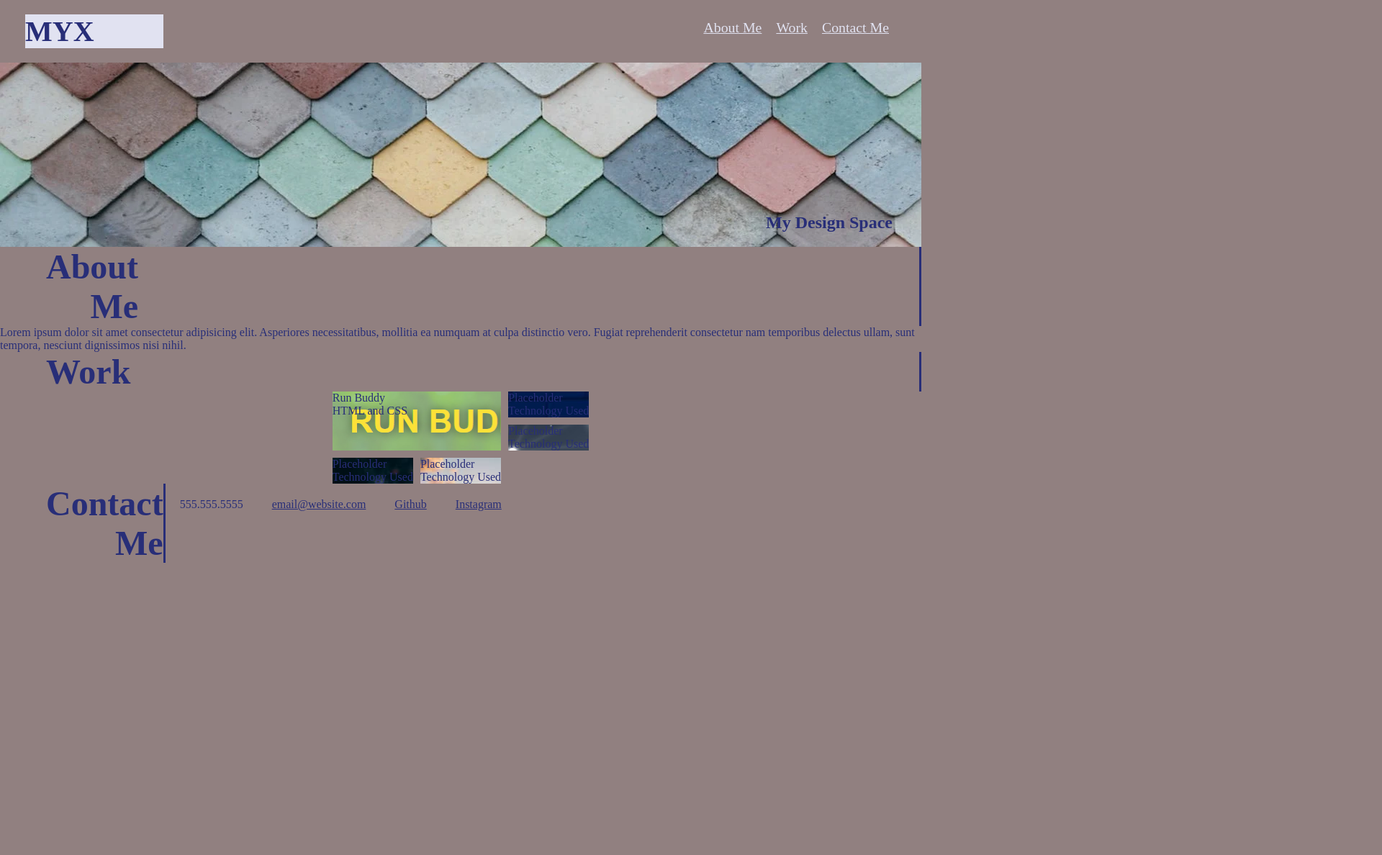
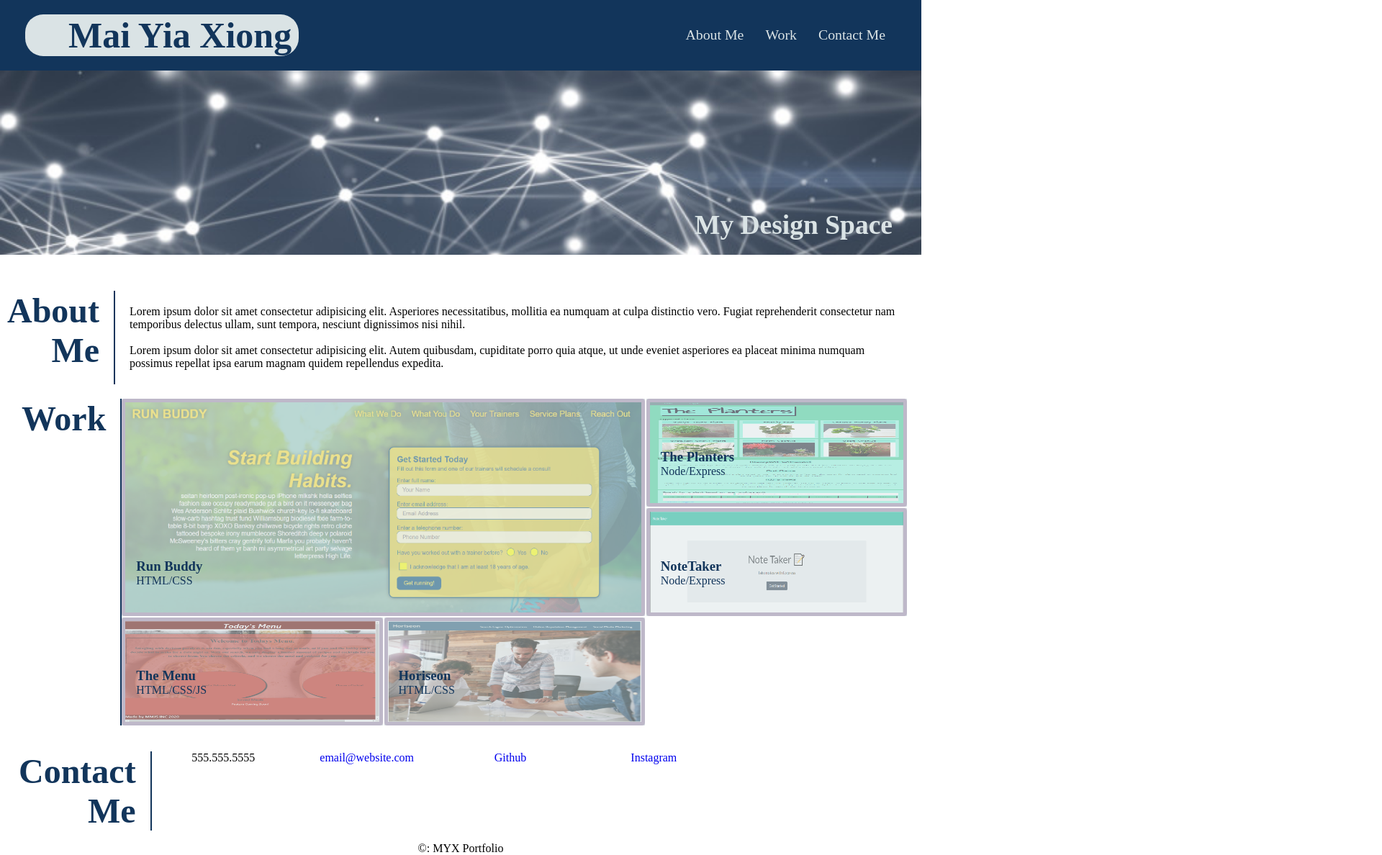
Before and after one commit to maiyiax/Portfolio-Challenge, a plain HTML site: page index.html in a window 1280 px wide. Shown: the top 1188 px of the page at 72% size, 1920 px wide, since content can reach past the window. Before the commit the page ends 800 px from the top, so only its background shows below. Drawn offline with Linux system fonts and the light colour scheme.

Commit message:
updated styling

```diff
--- a/assets/css/style.css
+++ b/assets/css/style.css
@@ -1,13 +1,17 @@
+:root {
+    --light: #dae3e5;
+    --dark: #12355b;
+    --filler: rgba(150, 122, 161, .8);
+}
+
 * {
     margin: 0;
     padding: 0;
     box-sizing: border-box;
-    background-color: #918080;
-    color: #282e78;
 }
 
-:root {
-    --header-background: #e1e2f1;
+a {
+    text-decoration: none;
 }
 
 /* Header Styles */
@@ -17,15 +21,12 @@ header {
     display: flex;
     flex-wrap: wrap;
     justify-content: space-between;
-    top: 0;
+    background-color: var(--dark);
 }
 
 header h1 {
-    margin: 0;
-    font-size: 40px;
-    font-weight: bold;
-    background-color: var(--header-background);
-    width: 15vw;
+    padding-left: 60px;
+    padding-right: 10px;
 }
 
 header nav {
@@ -35,20 +36,29 @@ header nav {
 header nav ul {
     display: flex;
     flex-wrap: wrap;
-    justify-content: space-between;
+    justify-content: flex-end;
     align-items: center;
     list-style: none;
 }
 
-header nav ul li a {
+header nav ul li {
     padding: 10px 10px;
     font-weight: lighter;
     font-size: 1.55vw;
-    color: var(--header-background);
 }
 
-.header-background {-
-    background-color: var(--header-background);
+header a {
+    color: var(--light);
+    padding: 5px;
+
+}
+
+.header-background {
+    font-size: 25px;
+    font-weight: bold;
+    background-color: var(--light);
+    color: var(--dark);
+    border-radius: 25px;
 }
 
 /* Header Styles End */
@@ -56,7 +66,8 @@ header nav ul li a {
 /* Hero Styles */
 
 .hero h2 {
-    background-image: url(../images/background.jpeg);
+    background-image: url(../images/hero-image.jpeg);
+    background-size: cover;
     display: flex;
     justify-content: flex-end;
     align-items: flex-end;
@@ -65,94 +76,117 @@ header nav ul li a {
 
 .header-background > h2 {
     padding: 20px 40px;
-    background-color: var(--background-color);
+    color: var(--light);
 }
 
 /* Hero Styles End */
 
-/* Body Elements */
+
+/* About Me Styles */
+
+.personal {
+    display: flex;
+    justify-content: space-between;
+    margin-top: 50px;
+}
+
+
+.personal-container {
+    display: grid;
+    grid-template-columns: 1fr repeat(4, 2fr);
+}
 
 .section-title {
     font-size: 32px;
-    border-right: 3px solid;
-    display: flex;
+    color: var(--dark);
+    border-right: 2px solid;
+    padding-right: 10px;
 }
 
 .section-title h2 {
-    word-wrap: break-word;
-    margin-left: 5vw;
+    margin: 0 10px;
     text-align: right;
 }
 
-
-/* About Me Styles */
-
-.personal {-
-    display: flex;
-    justify-content: space-between;
+.personal p {
+    padding: 20px;
+    grid-column: 2 / span 4;
 }
 
 /* Work Styles */
 
-.project-wrapper {
+.projects {
     display: flex;
+    margin: 20px;
+    justify-content: space-between;
+}
+
+.project-container {
     width: 100%;
+    display: flex;
     justify-content: center;
 }
 
-.project-container {
+.project-content {
+    display: flex;
+    flex-direction: column;
+    justify-content: flex-end;
+    background-color: var(--light);
+}
+.project-grids {
     display: grid;
-    grid-template-columns: repeat(3, 1fr);
-    grid-template-rows: repeat(3, 1fr);
-    column-gap: 10px;
-    row-gap: 10px;
-}
-
-.project-name {
-    background-color: var(--header-background);
-}
-
-.project-name.project-1 {
-    grid-column: span 2;
-    grid-row: span 2;
+    width: 100%;
+    grid-template-columns:repeat(3, 1fr);
+    grid-template-rows:repeat(3, 150px);
+    column-gap: 2px;
+    row-gap: 2px;
 }
 
 .project-1 {
-    background-image: url(../images/run-buddy.jpeg);
+    grid-column: 1 / span 2;
+    grid-row: 1 / span 2;
 }
 
-.project-2 {
-    background-image: url(../images/image-a.jpeg);
+.project-grids img {
+    height: 100%;
+    width: 100%;
+    opacity: .5;
+    transition: .5s;
+    border: 5px var(--filler) solid;
+    border-radius: 4px;
 }
 
-.project-3 {
-    background-image: url(../images/image-b.jpeg);
+.project-grids img:hover {
+    opacity: 1;
 }
 
-.project-4 {
-    background-image: url(../images/image-c.jpeg)
-}
-
-.project-5 {
-    background-image: url(../images/image-d.jpeg);
+.project-info {
+    position: absolute;
+    width: 100%;
+    padding: 20px;
+    color: var(--dark);
+    text-align: left;
+    margin-bottom: 20px;
 }
 
 /* Work Styles End */
 
 /* Contact Styles */
 
-.contacts {
-    display: flex;
+.contact-container {
+    display: grid;
+    padding: 1rem;
+    width: 80%;
+    grid-template-columns: 1fr repeat(4, 2fr);
 }
 
- .contact-info {
-     padding: 20px;
+.grid-item {
+    text-align: center;
+}
+
+ /* footer styles */
+
+ footer {
+     display: flex;
+     justify-content: center;
  }
-
- .contact-info ul {
-     list-style: none;
-     display: flex;
-     flex-wrap: wrap;
-     justify-content: space-around;
-     column-gap: 40px;
- }
--- a/index.html
+++ b/index.html
@@ -1,5 +1,6 @@
 <!DOCTYPE html>
 <html lang="eng">
+
 <head>
     <meta charset="UTF-8" />
     <meta name="viewport" content="width=device-width, initial-scale=1.0" />
@@ -8,15 +9,17 @@
 </head>
 
 <body>
-        <!-- navigation -->
     <header>
-            <div class="header-background">
+        <span class="header-background">
             <h1>
-                    MYX
+                Mai Yia Xiong
             </h1>
-            </div>
+        </span>
+
+        <!-- navigation bar -->
         <nav>
             <ul>
+                <!-- anchor elements -->
                 <li>
                     <a href="#about-me">About Me</a>
                 </li>
@@ -33,101 +36,129 @@
     <!-- hero section -->
 
     <section class="hero">
-            <div class="header-background">
+        <span class="header-background">
             <h2>My Design Space</h2>
-            </div>
+        </span>
     </section>
 
     <!-- about me section -->
 
     <section id="about-me" class="personal">
+        <div class="personal-container">
             <div class="section-title">
-                <h2>About <br />Me</h2>
+                <h2>About Me</h2>
             </div>
+
             <p>
-                    Lorem ipsum dolor sit amet consectetur adipisicing elit. Asperiores necessitatibus, mollitia ea numquam at culpa distinctio vero. Fugiat reprehenderit consectetur nam temporibus delectus ullam, sunt tempora, nesciunt dignissimos nisi nihil.
+                Lorem ipsum dolor sit amet consectetur adipisicing elit. Asperiores necessitatibus, mollitia ea numquam
+                at
+                culpa distinctio vero. Fugiat reprehenderit consectetur nam temporibus delectus ullam, sunt tempora,
+                nesciunt dignissimos nisi nihil.
+                <br>
+                <br>
+                Lorem ipsum dolor sit amet consectetur adipisicing elit. Autem quibusdam, cupiditate porro quia atque,
+                ut unde eveniet asperiores ea placeat minima numquam possimus repellat ipsa earum magnam quidem
+                repellendus expedita.
             </p>
+
+        </div>
     </section>
 
-        <!-- work section -->
+    <!-- work section/projects -->
 
     <!-- grid element -->
 
     <section id="work" class="projects">
 
-            <div class="section-title">
+        <div class="section-title work-title">
             <h2>Work</h2>
         </div>
 
-            <div class="project-wrapper">
         <div class="project-container">
 
-                    <div class="project-name project-1">
-                        Run Buddy
-                        <br />
-                        HTML and CSS
+            <div class="project-grids">
+
+                <a href="https://maiyiax.github.io/run-buddy/" target="_blank" class="project-1 project-content">
+                    <img src="./assets/images/run-buddy.jpeg" alt="Run Buddy Homepage">
+                    <div class="project-info">
+                        <h3>Run Buddy</h3>
+                        <p>HTML/CSS</p>
+                    </div>
+                </a>
+
+                <a href="https://blooming-brook-59963.herokuapp.com/" target="_blank" class="project-2 project-content">
+                    <img src="./assets/images/the-planters.png" alt="Planters Homepage">
+                    <div class="project-info">
+                        <h3>The Planters</h3>
+                        <p>Node/Express</p>
+                    </div>
+                </a>
+
+                <a href="https://morning-springs-52870.herokuapp.com/" target="_blank" class="project-3 project-content">
+                    <img src="./assets/images/notetaker.PNG" alt="NoteTaker Homepage">
+                    <div class="project-info">
+                        <h3>NoteTaker</h3>
+                        <p>Node/Express</p>
+                    </div>
+                </a>
+
+                <a href="https://jess-smith49.github.io/the-menu/" target="_blank" class="project-4 project-content">
+                    <img src="./assets/images/recipe-api.png" alt="The Menu Homepage">
+                    <div class="project-info">
+                        <h3>The Menu</h3>
+                        <p>HTML/CSS/JS</p>
+                    </div>
+                </a>
+
+                <a href="https://maiyiax.github.io/Horiseon/" target="_blank" class="project-5 project-content">
+                    <img src="./assets/images/horiseon.PNG" alt="Horiseon Homepage">
+                    <div class="project-info">
+                        <h3>Horiseon</h3>
+                        <p>HTML/CSS</p>
+                    </div>
+                </a>
+
             </div>
 
-                    <!-- use placeholders for the following -->
-
-                    <div class="project-name project-2">
-                        Placeholder
-                        <br />
-                        Technology Used
-                    </div>
-
-                    <div class="project-name project-3">
-                        Placeholder
-                        <br />
-                        Technology Used
-                    </div>
-
-                    <div class="project-name project-4">
-                        Placeholder
-                        <br />
-                        Technology Used
-                    </div>
-
-                    <div class="project-name project-5">
-                        Placeholder
-                        <br />
-                        Technology Used
-                    </div>
-
-                </div>
         </div>
 
     </section>
 
     <!-- contact me section -->
 
-        <!-- flexbox element -->
-        <section id="contact-me" class="contacts">
-            <div class="section-title">
-                <h2>Contact <br/>Me</h2>
+    <section id="contact-me">
+        <div class="contact-container">
+
+            <!-- grid element -->
+            <div class="section-title grid-item contact">
+                <h2>Contact Me</h2>
             </div>
-            <div class="contact-info">
 
-                <!-- list of contact info -->
+            <div class="grid-item phone">
+                <p>555.555.5555</p>
+            </div>
 
-                <ul>
-                    <li>
-                        555.555.5555
-                    </li>
-                    <li>
+            <div class="grid-item email">
                 <a href="mailto:email@website.com">email@website.com</a>
-                    </li>
-                    <li>
+            </div>
+
+            <div class="grid-item github">
                 <a href="https://www.github.com" target="_blank">Github</a>
-                    </li>
-                    <li>
+            </div>
+
+            <div class="grid-item instagram">
                 <a href="https://www.instagram.com/" target="_blank">Instagram</a>
-                    </li>
-                </ul>
+            </div>
+
         </div>
 
     </section>
 
+    <footer>
+        <p>&copy: MYX Portfolio</p>
+    </footer>
 
 </body>
+
+
 </html>
```
Also changed, not shown: assets/images/background.jpeg (deleted), assets/images/hero-image.jpeg (renamed from assets/images/image-b.jpeg), assets/images/horiseon.PNG (added), assets/images/image-a.jpeg (deleted), assets/images/image-c.jpeg (deleted), assets/images/image-d.jpeg (deleted), assets/images/notetaker.PNG (added), assets/images/placeholder.jpg (added), assets/images/recipe-api.png (added), assets/images/team-profile-generator.PNG (added), assets/images/the-planters.png (added). Lines whose indentation alone changed are shown as unchanged.
